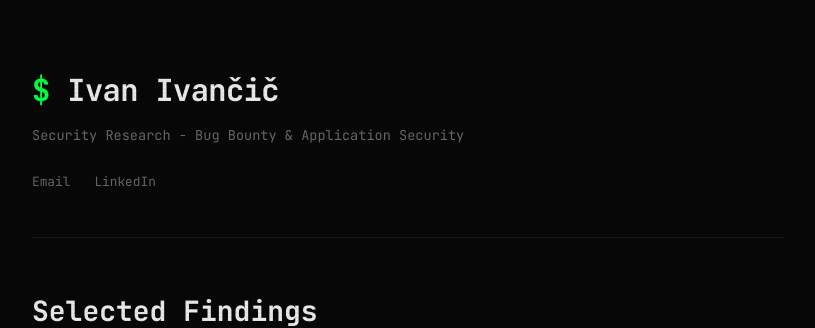
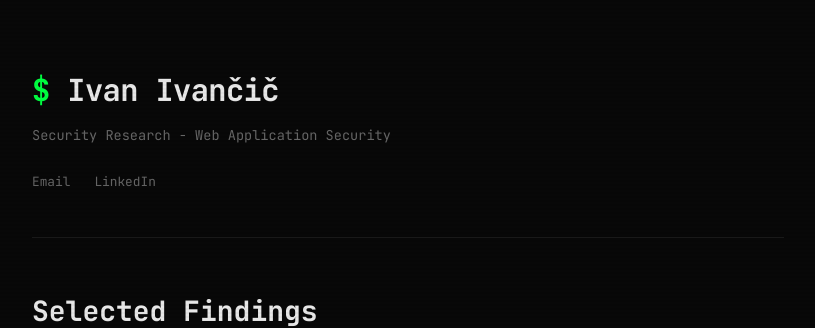
Before and after one commit to Ivan09999/Ivan09999.github.io, a Jekyll site: the page built from index.md, in a window 1280 px wide. Shown: the top 328 px of the page, without its empty margins (232-1047 px from the left). Built offline with Jekyll 4.4.1, drawn with Linux system fonts in a browser that asks for light colours.

Commit message:
Update default.html

```diff
--- a/_layouts/default.html
+++ b/_layouts/default.html
@@ -326,7 +326,7 @@
     <div class="container">
         <header class="site-header">
             <h1><a href="/" style="color: inherit; text-decoration: none; border-bottom: none;">Ivan Ivančič</a></h1>
-            <p class="tagline">Security Research - Bug Bounty & Application Security</p>
+            <p class="tagline">Security Research - Web Application Security</p>
             <nav class="nav">
                 <a href="mailto:ivanivancic721@gmail.com">Email</a>
                 <a href="https://www.linkedin.com/in/ivan-ivan%C4%8Di%C4%87-a3438a1aa">LinkedIn</a>
```
